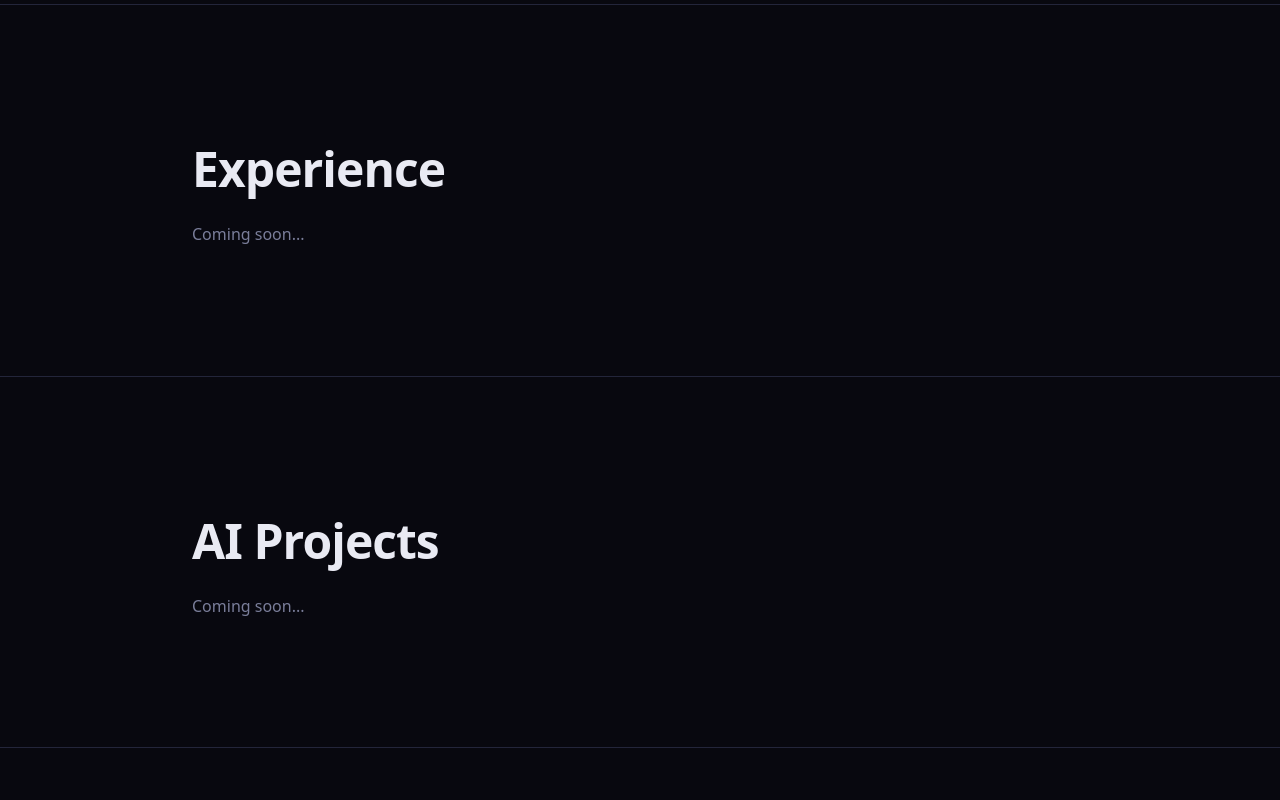
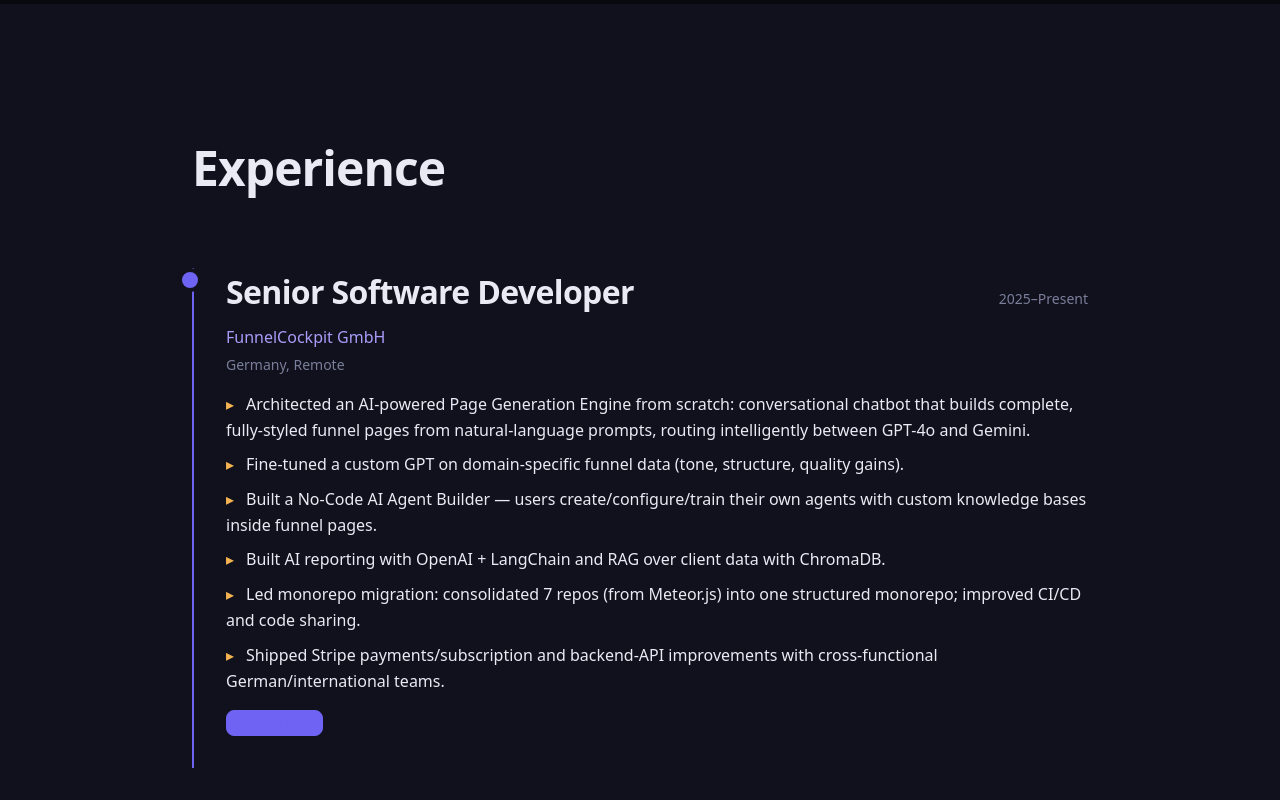
Before and after one commit to shre111/portfolio2026-, a Next.js app: page / in a window 1280 px wide. Shown: the part 1540-2340 px from the top of the page. Built offline with nearby package versions, Linux system fonts and the light colour scheme; a web font is replaced by a local one.

Commit message:
feat: build experience timeline section with job highlights

```diff
--- a/app/page.tsx
+++ b/app/page.tsx
@@ -1,20 +1,13 @@
 import { Hero } from '@/components/sections/Hero';
 import { About } from '@/components/sections/About';
-import { useScrollProgress } from '@/hooks/useScrollProgress';
+import { Experience } from '@/components/sections/Experience';
 
 export default function Home() {
   return (
     <main className="w-full bg-ink">
       <Hero />
       <About />
-
-      {/* Placeholder sections for other content */}
-      <section className="py-32 px-6 border-t border-line">
-        <div className="max-w-4xl mx-auto">
-          <h2 className="font-display text-h2">Experience</h2>
-          <p className="text-text-muted mt-4">Coming soon...</p>
-        </div>
-      </section>
+      <Experience />
 
       <section className="py-32 px-6 border-t border-line">
         <div className="max-w-4xl mx-auto">
--- /dev/null
+++ b/components/sections/Experience.tsx
@@ -0,0 +1,54 @@
+'use client';
+
+import { content } from '@/lib/content';
+
+export function Experience() {
+  return (
+    <section id="experience" className="relative w-full py-32 px-6 bg-ink-2">
+      <div className="max-w-4xl mx-auto">
+        <h2 className="font-display text-h2 mb-16">Experience</h2>
+
+        <div className="space-y-12">
+          {content.experience.map((exp, idx) => (
+            <div
+              key={exp.id}
+              className="relative pl-8 border-l-2 border-iris"
+            >
+              {/* Timeline dot */}
+              <div className="absolute -left-4 top-0 w-6 h-6 bg-iris rounded-full border-4 border-ink-2" />
+
+              {/* Timeline content */}
+              <div className="pb-8">
+                <div className="flex flex-col md:flex-row md:items-baseline md:justify-between mb-2">
+                  <h3 className="font-display text-h3">{exp.title}</h3>
+                  <p className="text-mono text-text-muted text-sm md:text-right">
+                    {exp.duration}
+                  </p>
+                </div>
+
+                <p className="text-iris-soft font-medium mb-1">{exp.company}</p>
+                <p className="text-text-muted text-sm mb-4">{exp.location}</p>
+
+                {/* Highlights */}
+                <ul className="space-y-2">
+                  {exp.description.map((point, i) => (
+                    <li key={i} className="text-text leading-body">
+                      <span className="text-amber mr-3">▸</span>
+                      {point}
+                    </li>
+                  ))}
+                </ul>
+
+                {exp.current && (
+                  <div className="mt-4 inline-block px-3 py-1 bg-iris bg-opacity-10 border border-iris rounded-xs text-xs text-iris font-medium">
+                    Current Role
+                  </div>
+                )}
+              </div>
+            </div>
+          ))}
+        </div>
+      </div>
+    </section>
+  );
+}
```
